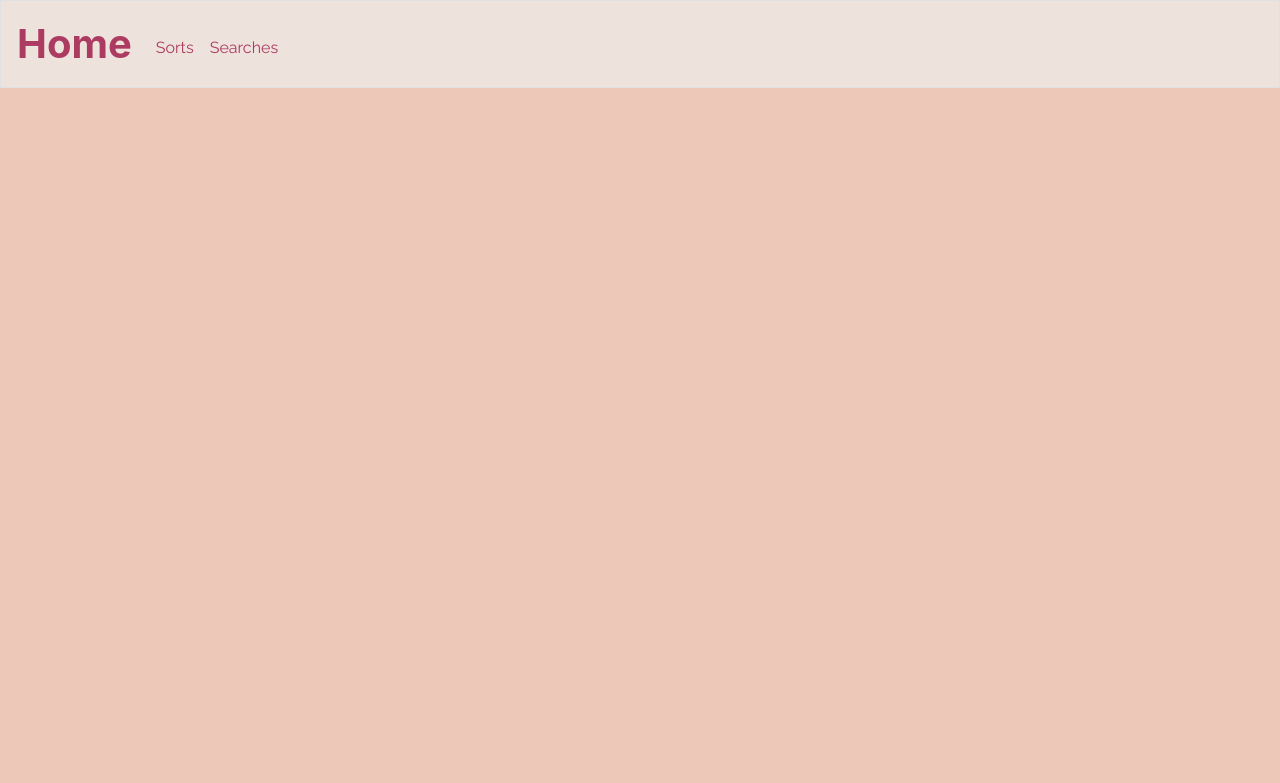
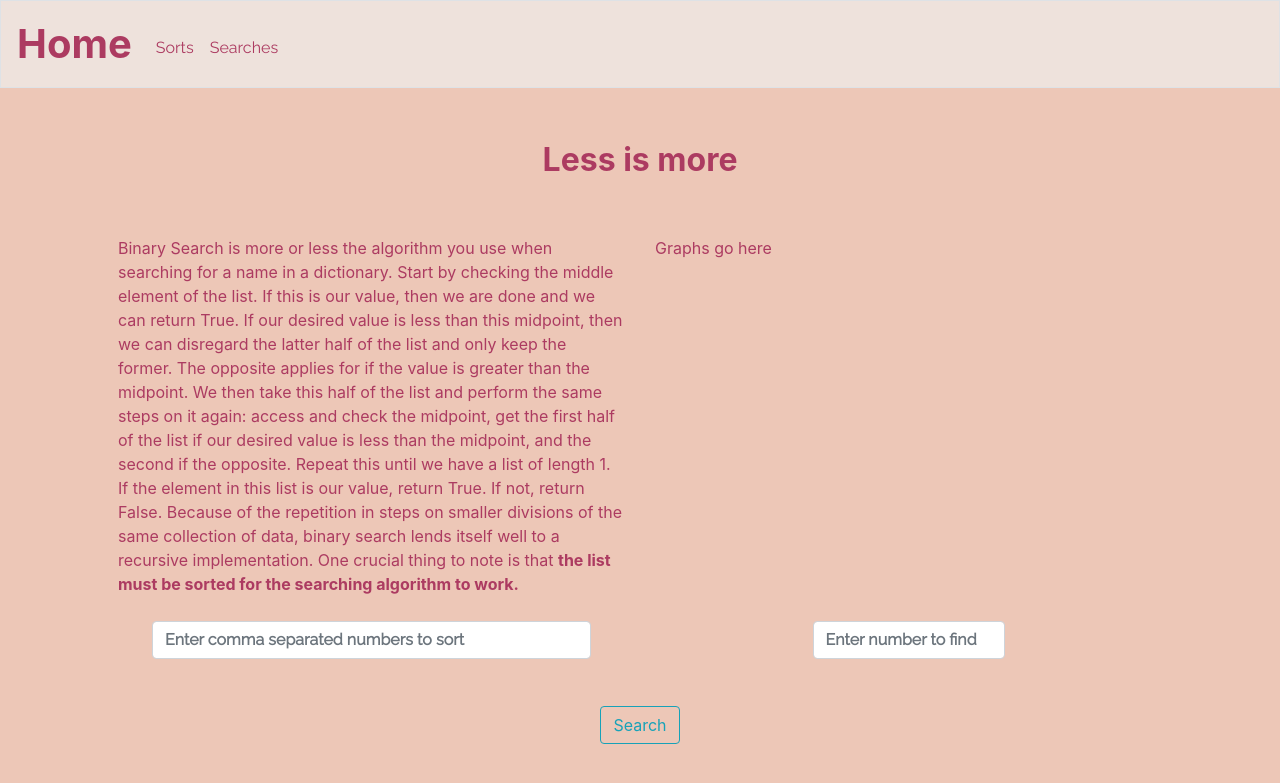
Before and after one commit to taimurshaikh/Sorts, a Flask app: template templates/binarySearch.html in a window 1280 px wide. Shown: the top 783 px of the page. Run offline with Flask 2, Linux system fonts and the light colour scheme; the template is opened without the code that fills it, so the values that code supplies are empty; some libraries are stand-ins or nearby versions.

Commit message:
implemented binary search true or false result

```diff
--- a/app.py
+++ b/app.py
@@ -47,30 +47,42 @@ def searches():
     if request.method == 'GET':
         return render_template("searches.html")
 
-@app.route("/bSort", methods=["GET", "POST"])
-def bSort():
+@app.route("/bubbleSort", methods=["GET", "POST"])
+def bubbleSort():
     '''Bubble sort page'''
     # GET REQUEST
     if request.method == 'GET':
         return render_template("bubbleSort.html")
 
-@app.route("/mSort", methods=["GET", "POST"])
-def mSort():
+@app.route("/mergeSort", methods=["GET", "POST"])
+def mergeSort():
     '''Merge sort page'''
     # GET REQUEST
     if request.method == 'GET':
         return render_template("mergeSort.html")
 
-@app.route("/lSearch", methods=["GET", "POST"])
-def lSearch():
+@app.route("/linearSearch", methods=["GET", "POST"])
+def linearSearch():
     '''Linear Search page'''
     # GET REQUEST
     if request.method == 'GET':
         return render_template("linearSearch.html")
 
-@app.route("/bSearch", methods=["GET", "POST"])
-def bSearch():
+@app.route("/binarySearch", methods=["GET", "POST"])
+def binarySearch():
     '''Binary Search page'''
     # GET REQUEST
     if request.method == 'GET':
         return render_template("binarySearch.html")
+    # List of numbers that user inputted
+    lst = request.form.get("bSearchInput").split(",")
+    # Process list of values
+    while "" in lst:
+        lst.remove("")
+    #lst = x) for x in lst]
+    # Value to search for
+    val = request.form.get("bSearchVal")
+    # Perform binary search on user data and store information about whether the value was found, how many steps it took and the first occuring index of the value
+    steps = bSearch(lst, val)
+
+    return render_template("binarySearch.html", searchDone=True, res=val, steps=steps)
--- a/templates/binarySearch.html
+++ b/templates/binarySearch.html
@@ -1,4 +1,60 @@
 {% extends "layout.html" %}
 
+{% block title %}
+  Binary Search
+{% endblock %}
+
 {% block main %}
+  <div class = "row">
+    <div class="col text-center">
+      <div class="title">
+        Less is more
+      </div>
+    </div>
+  </div>
+  <div class="row">
+    <div class="col-6" style="text-align: left;">
+      <text>Binary Search is more or less the algorithm you use when searching for a name in a dictionary.
+            Start by checking the middle element of the list. If this is our value, then we are done and we can return True. If our desired value is less than this midpoint, then we can disregard the latter half of the list
+            and only keep the former. The opposite applies for if the value is greater than the midpoint. We then take this half of the list and perform the same steps on it again:
+            access and check the midpoint, get the first half of the list if our desired value is less than the midpoint, and the second if the opposite. Repeat this until we have a list of length 1. If the element in this list is our
+            value, return True. If not, return False. Because of the repetition in steps on smaller divisions of the same collection of data, binary search lends itself well to a recursive implementation. One crucial thing to note is
+            that <b>the list must be sorted for the searching algorithm to work.</b></text>
+    </div>
+    <div class="col-6" style="text-align: left;">
+      <text>Graphs go here</text>
+    </div>
+  </div>
+  <form action="/binarySearch" method="post" name="elements" id="elements">
+    <div class="row">
+        <div class="col">
+            <div class="form-group">
+              <textarea class="form-control" form="elements" name="bSearchInput" id="bSearchInput" rows="1" cols="50" oninput="this.value = this.value.replace(/\n/g,'')" placeholder="Enter comma separated numbers to sort"></textarea>
+            </div>
+        </div>
+        <div class="col">
+            <div class="form-group">
+              <textarea class="form-control" form="elements" name="bSearchVal" id="bSearchVal" rows="1" cols="20" oninput="this.value = this.value.replace(/\n/g,'')" form="elements" placeholder="Enter number to find"></textarea>
+            </div>
+        </div>
+    </div>
+  </form>
+  <div class="row">
+    <div class="col">
+      <button type="submit" class="btn btn-outline-info" form="elements" name="searchBtn" id="searchBtn">Search</button>
+    </div>
+  </div>
+  <div class="row">
+    <div class="col">
+      {% if searchDone %}
+        {% if steps ==  -1 %}
+          Invalid list
+        {% elif steps == False %}
+          Item not found
+        {% else %}
+          {{ res }} found in {{ steps }} steps
+        {% endif %}
+      {% endif %}
+    </div>
+  </div>
 {% endblock %}
--- a/templates/mergeSort.html
+++ b/templates/mergeSort.html
@@ -29,6 +29,10 @@
         <div class="form-group">
           <textarea class="form-control" id="mSortInput" rows="1" cols="50" oninput="this.value = this.value.replace(/\n/g,'')" placeholder="Enter comma separated numbers to sort"></textarea>
         </div>
+    </div>
+  </div>
+  <div class="row">
+    <div class="col">
       <button type="button" class="btn btn-outline-info">Sort</button>
     </div>
   </div>
```
Also changed, not shown: helpers.py (+8 -8 lines), templates/bubbleSort.html (+7 -1 lines), templates/linearSearch.html (+41 -0 lines). Lines whose indentation alone changed are shown as unchanged.
